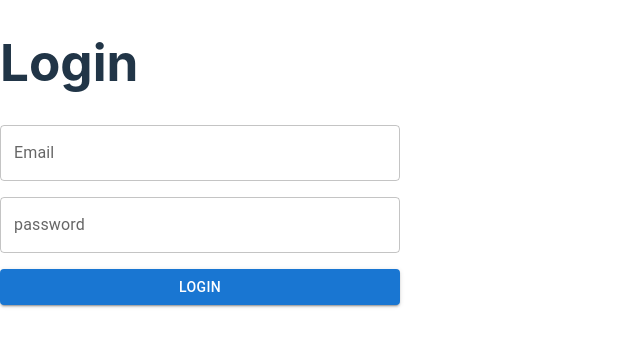
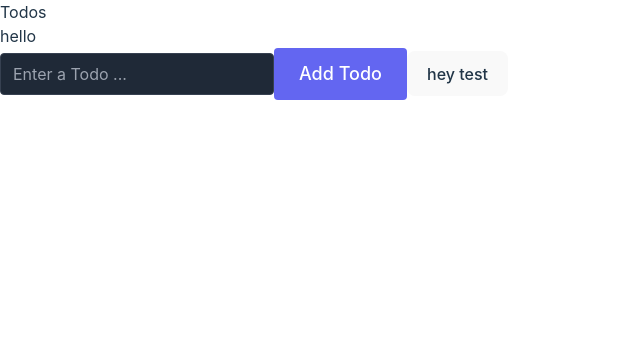
Before and after one commit to muthupandi26/react-hook-form, a React (Vite) app: page / in a window 1280 px wide. Shown: the top 346 px of the page, without its empty margins (0-640 px from the left). Built offline with nearby package versions, Linux system fonts and the light colour scheme.

Commit message:
created simple todo using react toolkit

```diff
--- a/package.json
+++ b/package.json
@@ -13,9 +13,11 @@
     "@emotion/react": "^11.11.1",
     "@emotion/styled": "^11.11.0",
     "@mui/material": "^5.14.18",
+    "@reduxjs/toolkit": "^1.9.7",
     "react": "^18.2.0",
     "react-dom": "^18.2.0",
-    "react-hook-form": "^7.48.2"
+    "react-hook-form": "^7.48.2",
+    "react-redux": "^8.1.3"
   },
   "devDependencies": {
     "@hookform/devtools": "^4.3.1",
@@ -27,6 +29,7 @@
     "eslint": "^8.45.0",
     "eslint-plugin-react-hooks": "^4.6.0",
     "eslint-plugin-react-refresh": "^0.4.3",
+    "tailwindcss": "^3.3.5",
     "typescript": "^5.0.2",
     "vite": "^4.4.5"
   }
--- /dev/null
+++ b/src/app/store.ts
@@ -0,0 +1,6 @@
+import {configureStore} from "@reduxjs/toolkit"
+import todoReducer from "../features/todoSlice"
+
+export const store = configureStore({
+    reducer : todoReducer
+})
--- /dev/null
+++ b/src/components/AddTodo.tsx
@@ -0,0 +1,37 @@
+import React, { useState } from "react";
+import { useDispatch } from "react-redux";
+import { addTodo } from "../features/todoSlice";
+
+function AddTodo() {
+  const [input, setInput] = useState("");
+  const dispatch = useDispatch();
+
+  const handleSubmit = (e: any) => {
+    e.preventDefault();
+    dispatch(addTodo(input));
+    setInput("");
+  };
+
+  return (
+    <form onSubmit={handleSubmit}>
+      <input
+        type="text"
+        className="bg-gray-800 rounded border border-gray-700 focus:border-indigo-500 focus:ring-2 focus:ring-indigo-900 text-base outline-none text-gray-100 py-1 px-3 leading-8 transition-colors duration-200 ease-in-out"
+        placeholder="Enter a Todo ..."
+        value={input}
+        onChange={(e) => setInput(e.target.value)}
+      />
+      <button
+        type="submit"
+        className="text-white bg-indigo-500 border-0-py-2 px-6 focus:outline-none hover:bg-indigo-600 rounded text-lg"
+      >
+        Add Todo
+      </button>
+      <button type="button" onClick={() => alert("jst clikced")}>
+        hey test
+      </button>
+    </form>
+  );
+}
+
+export default AddTodo;
--- /dev/null
+++ b/src/components/Todos.tsx
@@ -0,0 +1,18 @@
+import React from "react";
+import { useSelector } from "react-redux";
+
+function Todos() {
+  const todos = useSelector((state: any) => state.todos);
+  console.log(todos, "todos");
+
+  return (
+    <>
+      Todos
+      {todos.map((data: any) => {
+        return <p>{data.text}</p>;
+      })}
+    </>
+  );
+}
+
+export default Todos;
--- /dev/null
+++ b/src/features/todoSlice.ts
@@ -0,0 +1,31 @@
+import { createSlice, nanoid } from "@reduxjs/toolkit";
+
+interface AppState {
+  todos: any[];
+}
+
+const initialState: AppState = {
+  todos: [{ id: 1, text: "hello" }],
+};
+
+export const todoSlice = createSlice({
+  name: "todo",
+  initialState,
+  reducers: {
+    addTodo: (state, action) => {
+      const todo = {
+        id: nanoid(),
+        text: action.payload,
+      };
+
+      state.todos.push(todo);
+    },
+    removeTodo: (state, action) => {
+      state.todos = state.todos.filter((todo) => todo.id !== action.payload);
+    },
+  },
+});
+
+export const { addTodo, removeTodo } = todoSlice.actions;
+
+export default todoSlice.reducer;
--- a/src/index.css
+++ b/src/index.css
@@ -1,3 +1,8 @@
+@tailwind base;
+@tailwind components;
+@tailwind utilities;
+
+
 :root {
   font-family: Inter, system-ui, Avenir, Helvetica, Arial, sans-serif;
   line-height: 1.5;
--- a/src/main.tsx
+++ b/src/main.tsx
@@ -1,12 +1,22 @@
+import { Provider } from "react-redux";
 import React from "react";
 import ReactDOM from "react-dom/client";
 import App from "./App.tsx";
 import "./index.css";
 import { MuiFormLogin } from "./components/MuiFormLogin.tsx";
+import AddTodo from "./components/AddTodo.tsx";
+import { store } from "./app/store.ts";
+import Todos from "./components/Todos.tsx";
 
 ReactDOM.createRoot(document.getElementById("root")!).render(
   <React.StrictMode>
-    {/* <App /> */}
-    <MuiFormLogin />
+    <Provider store={store}>
+      <>
+        {/* <App /> */}
+        {/* <MuiFormLogin /> */}
+        <Todos />
+        <AddTodo />
+      </>
+    </Provider>
   </React.StrictMode>
 );
--- /dev/null
+++ b/tailwind.config.js
@@ -0,0 +1,10 @@
+/** @type {import('tailwindcss').Config} */
+export default {
+  content: [
+    "./src/**/*.{js,jsx,ts,tsx}",
+  ],
+  theme: {
+    extend: {},
+  },
+  plugins: [],
+}
```
